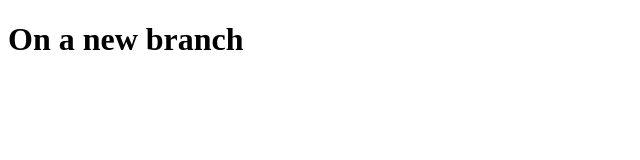
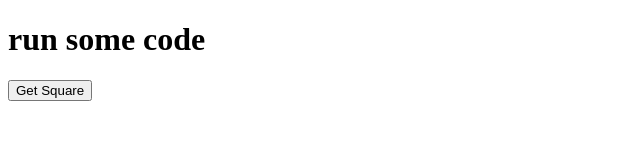
Before and after one commit to martypdx/bcp-app, a plain HTML site: page index.html in a window 1280 px wide. Shown: the whole page, without its empty margins (0-640 px from the left). Drawn offline with Linux system fonts and the light colour scheme.

Commit message:
run function from click

```diff
--- a/index.html
+++ b/index.html
@@ -7,6 +7,16 @@
     <title>Document</title>
 </head>
 <body>
-    <h1>On a new branch</h1>
+    <h1>run some code</h1>
+    <button onclick="getSquare()">Get Square</button>
+
+    <script>
+        function getSquare() {
+            var x = +prompt('a number?');
+            var square = x * x;
+            console.log('square of', x, 'is', square);
+        }
+
+    </script>
 </body>
 </html>
```
